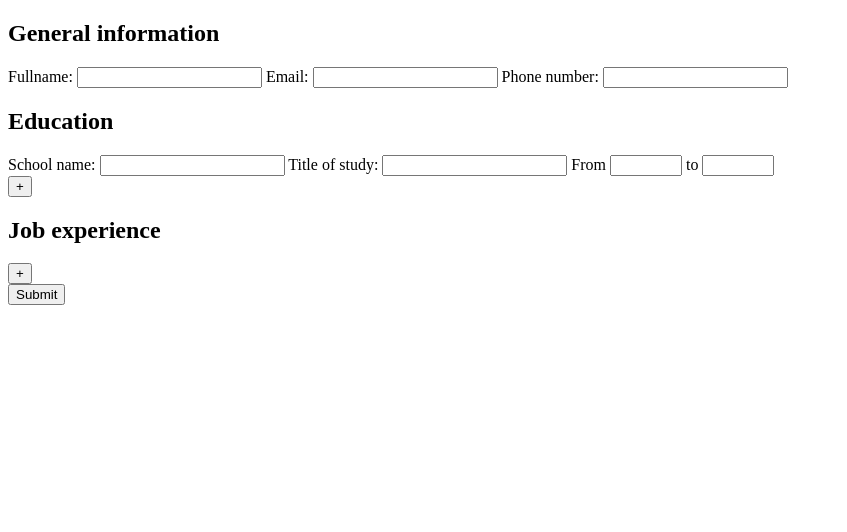
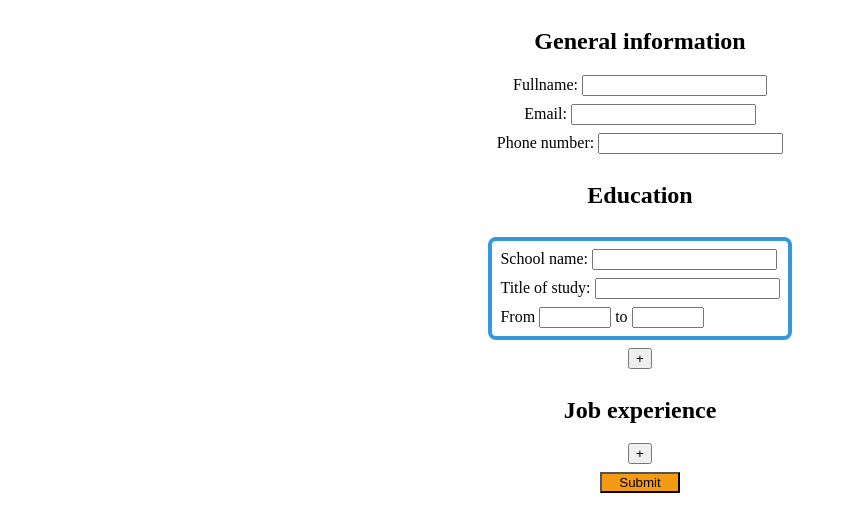
Before and after one commit to RaveTapp/odin-CV-app, a React (Vite) app: page / in a window 1280 px wide. Shown: the top 532 px of the page, without its empty margins (0-847 px from the left). Built offline with nearby package versions, Linux system fonts and the light colour scheme.

Commit message:
Add basic styling

```diff
--- a/src/components/form.jsx
+++ b/src/components/form.jsx
@@ -84,7 +84,7 @@ export function Form() {
   }
 
   return (
-    <>
+    <div className="cv">
       <h1>{dataObj.name}'s CV</h1>
       <h2>Educational experience</h2>
       {schoolData}
@@ -95,7 +95,7 @@ export function Form() {
         Email {dataObj.name} at {dataObj.email} or call {dataObj.phone}
       </p>
       {console.log(dataObj)}
-    </>
+    </div>
   );
 }
 
--- a/src/components/input.jsx
+++ b/src/components/input.jsx
@@ -1,6 +1,6 @@
 export function Input({ label, id, data, handleData }) {
   return (
-    <>
+    <div>
       <label htmlFor={id}> {label} </label>
       <input
         id={id}
@@ -8,13 +8,13 @@ export function Input({ label, id, data, handleData }) {
         onChange={(event) => handleData({ ...data, [id]: event.target.value })}
         required
       ></input>
-    </>
+    </div>
   );
 }
 
 export function School({ n, data, handleData }) {
   return (
-    <div>
+    <div className="schoolSection">
       <Input
         label="School name: "
         id={"school" + n}
@@ -66,7 +66,7 @@ function FromToInput({ n, data, handleData }) {
 
 export function Job({ n, data, handleData }) {
   return (
-    <div>
+    <div className="jobSection">
       <Input
         label="Company name: "
         id={"company" + n}
--- a/src/components/summary.jsx
+++ /dev/null
@@ -1,3 +0,0 @@
-export function Summary(){
-
-}
--- a/src/main.jsx
+++ b/src/main.jsx
@@ -1,10 +1,10 @@
 import React from "react";
 import ReactDOM from "react-dom/client";
-import {Form} from "./components/form.jsx"
-
+import { Form } from "./components/form.jsx";
+import "./styles/main.css"
 
 ReactDOM.createRoot(document.getElementById("root")).render(
   <React.StrictMode>
-      <Form />
+    <Form />
   </React.StrictMode>
 );
--- /dev/null
+++ b/src/styles/main.css
@@ -0,0 +1,38 @@
+form {
+    display: flex;
+    flex-direction: column;
+    align-items: center;
+}
+
+form section {
+    width: min(80vw, 80vh);
+    display: flex;
+    flex-direction: column;
+    align-items: center;
+}
+
+div, button {
+    margin-bottom: 8px;
+}
+
+button[type="submit"]{
+    width: 80px;
+    background-color: #f39c12;
+}
+
+.schoolSection, .jobSection {
+    border: 4px #3498db  solid;
+    border-radius: 8px;
+    padding: 8px;
+    margin: 8px;
+}
+
+input:hover, button:hover {
+    box-shadow: 2px 4px 4px black;
+}
+
+.cv {
+    display: flex;
+    flex-direction: column;
+    align-items: center;
+}
```
